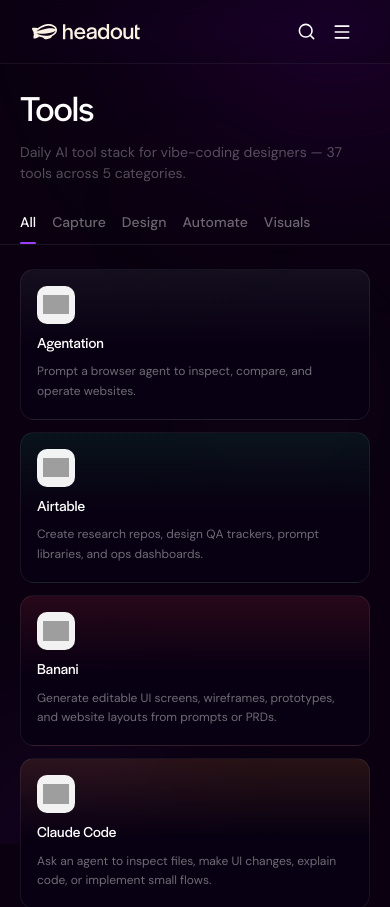
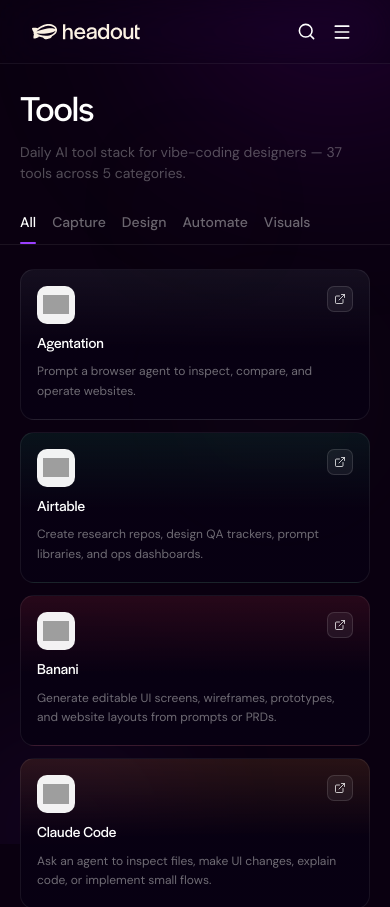
Before and after one commit to pavitsond-cyber/AI-Playbook, a Next.js app: page /tools in a window 390 px wide. Shown: the top 907 px of the page. Built offline with nearby package versions, Linux system fonts and the light colour scheme; grey boxes are pictures that could not be loaded; a web font is replaced by a local one.

Commit message:
Tools mobile: redirect icon always visible on touch screens

```diff
--- a/app/(playbook)/tools/page.tsx
+++ b/app/(playbook)/tools/page.tsx
@@ -204,18 +204,21 @@
           </div>
         )}
 
-        {/* Redirect icon
-            — always visible at 0.45 opacity (works on mobile/touch)
-            — brightens to 1 on desktop hover                          */}
-        <div style={{
-          opacity: hovered ? 1 : 0,
-          transition: 'opacity 0.18s ease',
-          width: 26, height: 26, borderRadius: 7,
-          background: hovered ? 'rgba(255,255,255,0.10)' : 'rgba(255,255,255,0.05)',
-          border: '1px solid rgba(255,255,255,0.10)',
-          display: 'flex', alignItems: 'center', justifyContent: 'center', flexShrink: 0,
-        }}>
-          <ExternalLink size={12} color="rgba(255,255,255,0.7)" />
+        {/* Redirect icon:
+            mobile  — always visible (no hover on touch)
+            desktop — hidden until hover                  */}
+        <div
+          className="tool-redirect-icon"
+          style={{
+            opacity: hovered ? 1 : 0,      /* desktop: hidden until hover */
+            transition: 'opacity 0.18s ease, background 0.18s ease',
+            width: 26, height: 26, borderRadius: 7,
+            background: hovered ? 'rgba(255,255,255,0.10)' : 'rgba(255,255,255,0.05)',
+            border: '1px solid rgba(255,255,255,0.12)',
+            display: 'flex', alignItems: 'center', justifyContent: 'center', flexShrink: 0,
+          }}
+        >
+          <ExternalLink size={12} color="rgba(255,255,255,0.75)" />
         </div>
       </div>
 
--- a/app/globals.css
+++ b/app/globals.css
@@ -88,6 +88,14 @@
 }
 
 * { box-sizing: border-box; }
+
+/* Tool cards: redirect icon always visible on mobile (no hover on touch) */
+@media (max-width: 639px) {
+  .tool-redirect-icon {
+    opacity: 1 !important;
+    background: rgba(255,255,255,0.06) !important;
+  }
+}
 
 /* Remove dark tap flash on ALL interactive elements across the site */
 a, button, [role="button"] {
```
